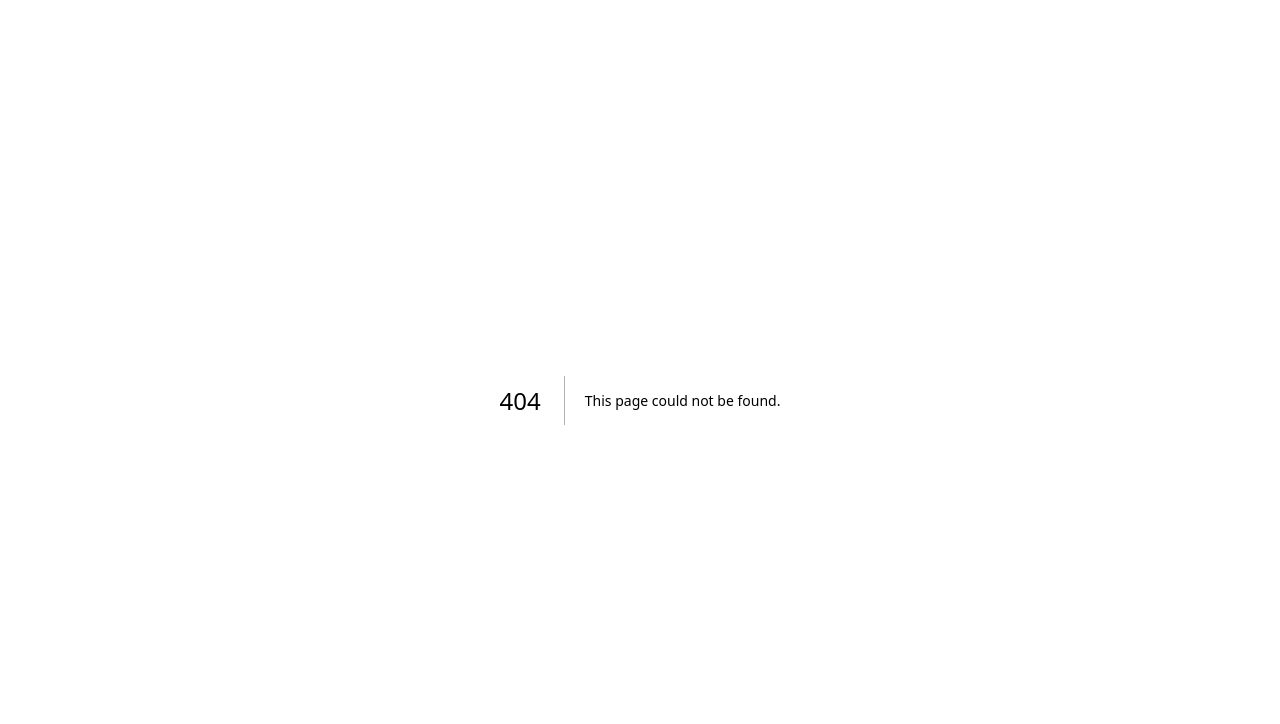
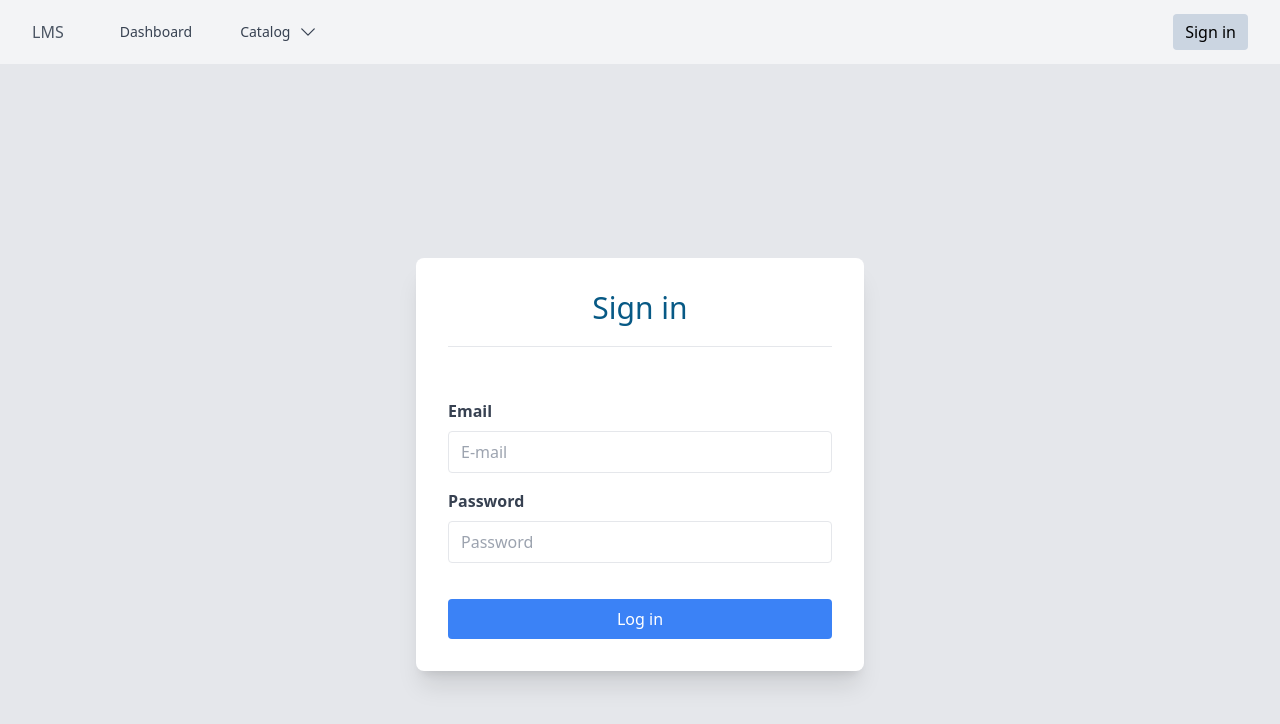
Before and after one commit to ragg09/sph-lms-test-deploy, a Next.js app in the folder client/: page /auth/sign-in in a window 1280 px wide. Before the commit this address had no page. Shown: the top 724 px of the page. Built offline with nearby package versions, Linux system fonts and the light colour scheme.

Commit message:
[LMS-344][FE][Markup] Sign-in Page (#54)
* [LMS-344][FE][Markup] Sign-in Page

* fixed comments

* Fixed comments

---------

Co-authored-by: Miko <rosalesmikole@gmail.com>

```diff
--- /dev/null
+++ b/client/src/pages/auth/sign-in/index.tsx
@@ -0,0 +1,106 @@
+/* eslint-disable @typescript-eslint/strict-boolean-expressions */
+/* eslint-disable @typescript-eslint/restrict-template-expressions */
+import React, { Fragment, useState } from 'react';
+
+import Container from '@/src/shared/layouts/Container';
+import Navbar from '@/src/shared/components/Navbar';
+import { dropdownItems, navItems } from '../../demo/layouts/navbar';
+
+const SignIn: React.FC = () => {
+  const [email, setEmail] = useState('');
+  const [password, setPassword] = useState('');
+  const [emailError, setEmailError] = useState<string | undefined>('');
+  const [passwordError, setPasswordError] = useState<string | undefined>('');
+
+  const handleSubmitEvent = (e: React.FormEvent<HTMLFormElement>): void => {
+    e.preventDefault();
+    if (!email) {
+      setEmailError('Email cannot be empty.');
+    }
+    if (!password) {
+      setPasswordError('Password cannot be empty.');
+    }
+    if (email && password) {
+      console.log('Frontend validations successful');
+    }
+  };
+
+  const handleEmailChangeEvent = (
+    e: React.ChangeEvent<HTMLInputElement>
+  ): void => {
+    setEmail(e.target.value);
+    setEmailError('');
+  };
+
+  const handlePasswordChangeEvent = (
+    e: React.ChangeEvent<HTMLInputElement>
+  ): void => {
+    setPassword(e.target.value);
+    setPasswordError('');
+  };
+
+  return (
+    <Fragment>
+      <Navbar navItems={navItems} dropdownItems={dropdownItems} />
+      <div className="flex justify-center items-center h-screen bg-gray-200">
+        <Container>
+          <div className="bg-white p-8 rounded-lg shadow-xl max-w-md w-full mx-auto">
+            <h1 className="flex justify-center text-3xl font-medium mb-4 mb-5 text-sky-800">
+              Sign in
+            </h1>
+            <hr className="mb-5 pb-8" />
+            <form onSubmit={handleSubmitEvent}>
+              <div className="mb-4">
+                <label
+                  className="block text-gray-700 font-bold mb-2"
+                  htmlFor="email"
+                >
+                  Email
+                </label>
+                <input
+                  className={`border rounded py-2 px-3 w-full ${
+                    emailError && 'border-red-500'
+                  }`}
+                  type="email"
+                  id="email"
+                  placeholder="E-mail"
+                  value={email || ''}
+                  onChange={handleEmailChangeEvent}
+                />
+                {emailError && (
+                  <p className="text-red-500 mt-1">{emailError}</p>
+                )}
+              </div>
+              <div className="mb-4">
+                <label
+                  className="block text-gray-700 font-bold mb-2"
+                  htmlFor="password"
+                >
+                  Password
+                </label>
+                <input
+                  className={`border rounded py-2 px-3 w-full ${
+                    passwordError && 'border-red-500'
+                  }`}
+                  type="password"
+                  id="password"
+                  placeholder="Password"
+                  value={password || ''}
+                  onChange={handlePasswordChangeEvent}
+                />
+                {passwordError && (
+                  <p className="text-red-500 mt-1">{passwordError}</p>
+                )}
+              </div>
+              <button className="w-full bg-blue-500 text-white py-2 px-4 rounded hover:bg-blue-700 mt-5">
+                Log in
+              </button>
+            </form>
+          </div>
+        </Container>
+      </div>
+    </Fragment>
+  );
+};
+
+export default SignIn;
--- a/client/src/pages/home/index.tsx
+++ b/client/src/pages/home/index.tsx
@@ -6,7 +6,7 @@ import { dropdownItems, navItems } from '@/src/shared/utils/navBarList';
 const Home = (): ReactNode => {
   return (
     <Fragment>
-      <Navbar navItems={navItems} dropdownItems={ dropdownItems} isSticky={true}/>
+      <Navbar navItems={navItems} dropdownItems={dropdownItems} />
       <div className="h-screen flex flex-col justify-center items-center bg-blue-100">
         <h1 className="text-5xl font-bold mb-10">
           Welcome to the LMS Homepage
--- a/client/src/shared/components/Navbar/index.tsx
+++ b/client/src/shared/components/Navbar/index.tsx
@@ -1,10 +1,10 @@
-/* eslint-disable multiline-ternary */
-import React from 'react';
+import React, { useEffect } from 'react';
 import Link from 'next/link';
 import Avatar from '@/src/shared/components/Avatar';
 import Dropdown, { type DropdownProps } from '@/src/shared/components/Dropdown';
 import NavLink from '@/src/shared/components/NavLink';
 import SettingsIcon from '@/src/shared/icons/SettingsIcon';
+import { isSignedIn } from '../../utils';
 
 export interface NavItemProps {
   url: string;
@@ -15,12 +15,15 @@ export interface NavItemProps {
 export interface NavbarProps {
   navItems: NavItemProps[];
   dropdownItems: DropdownProps['options'];
-  isSticky?: boolean;
 }
 
-const Navbar: React.FC<NavbarProps> = ({ navItems, dropdownItems, isSticky }) => {
+const Navbar: React.FC<NavbarProps> = ({ navItems, dropdownItems }) => {
+  useEffect(() => {
+    isSignedIn();
+  }, []);
+
   return (
-    <nav className={`bg-gray-100 ${(isSticky ?? false) ? 'sticky top-0' : ''} z-10`}>
+    <nav className="bg-gray-100 sticky top-0 z-10">
       <div className="max-w-7xl mx-auto px-4 sm:px-6 lg:px-8">
         <div className="flex justify-between h-16">
           <div className="flex items-center">
@@ -34,12 +37,14 @@ const Navbar: React.FC<NavbarProps> = ({ navItems, dropdownItems, isSticky }) =>
                 {navItems.map((navItem) => {
                   return (
                     <div key={navItem.url}>
-                      {navItem.dropdownItems.length > 0 ? (
+                      {navItem.dropdownItems.length > 0
+                        ? (
                         <Dropdown
                           options={navItem.dropdownItems}
                           label={navItem.text}
                         />
-                      ) : (
+                          )
+                        : (
                         <NavLink
                           href={navItem.url}
                           text={navItem.text}
@@ -51,20 +56,30 @@ const Navbar: React.FC<NavbarProps> = ({ navItems, dropdownItems, isSticky }) =>
               </div>
             </div>
           </div>
+          {isSignedIn()
+            ? (
             <div className="flex items-center">
               <Link href={'/settings'} className="text-gray-600">
                 <SettingsIcon width={20} height={20} className="mr-2" />
               </Link>
-            <Avatar name="Jane Doe" />
+              <Avatar name="John Doe" />
               <Dropdown options={dropdownItems} label="John Doe" />
             </div>
+              )
+            : (
+            <div className="flex items-center">
+              <Link
+                href="/auth/sign-in"
+                className="bg-slate-300 py-1.5 px-3 text-gray rounded hover:bg-slate-500 hover:text-white"
+              >
+                Sign in
+              </Link>
+            </div>
+              )}
         </div>
       </div>
     </nav>
   );
 };
-Navbar.defaultProps = {
-  isSticky: false
-};
 
 export default Navbar;
--- /dev/null
+++ b/client/src/shared/utils/auth.ts
@@ -0,0 +1,3 @@
+export const isSignedIn = (): boolean =>
+  typeof localStorage !== 'undefined' &&
+  localStorage.getItem('signedIn') === 'false';
--- a/client/src/shared/utils/index.ts
+++ b/client/src/shared/utils/index.ts
@@ -3,3 +3,4 @@ export * from './toastify';
 export * from './interface';
 export * from './date';
 export * from './debounce';
+export * from './auth';
```
Lines whose indentation alone changed are shown as unchanged.
